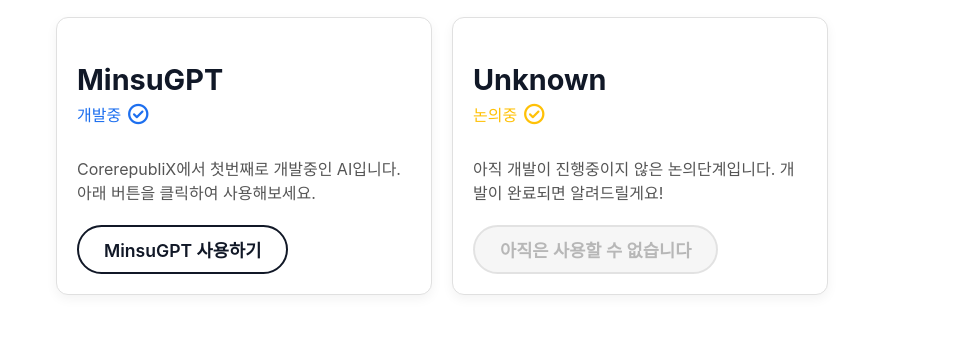
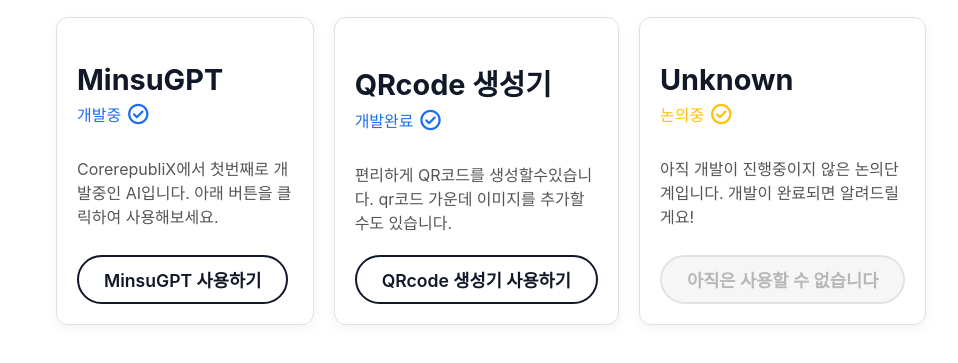
Before and after one commit to jaewons0227git/recore102oensjaj, a plain HTML site: page project.html in a window 1280 px wide. Shown: the part 121-484 px from the top of the page, without its empty margins (0-958 px from the left). Drawn offline with nearby package versions, Linux system fonts and the light colour scheme; a web font is replaced by a local one.

Commit message:
Update project.html

```diff
--- a/project.html
+++ b/project.html
@@ -82,6 +82,23 @@
                 <a href="https://minsugpt.kro.kr/chat" class="use-button">MinsuGPT 사용하기</a>
             </div>
 
+ <div class="project-grid">
+
+            <div class="project-card">
+                <h2 class="card-title">QRcode 생성기</h2>
+
+                <div class="status-container">
+                    <span class="status-text developing">개발완료</span>
+                    <span class="material-symbols-rounded status-icon developing">check_circle</span>
+                </div>
+
+                <p class="card-description">
+                    편리하게 QR코드를 생성할수있습니다. qr코드 가운데 이미지를 추가할 수도 있습니다.
+                </p>
+
+                <a href="https://corerepublix.kro.kr/qrcode" class="use-button">QRcode 생성기 사용하기</a>
+            </div>
+
             <div class="project-card">
                 <h2 class="card-title">Unknown</h2>
 
```
